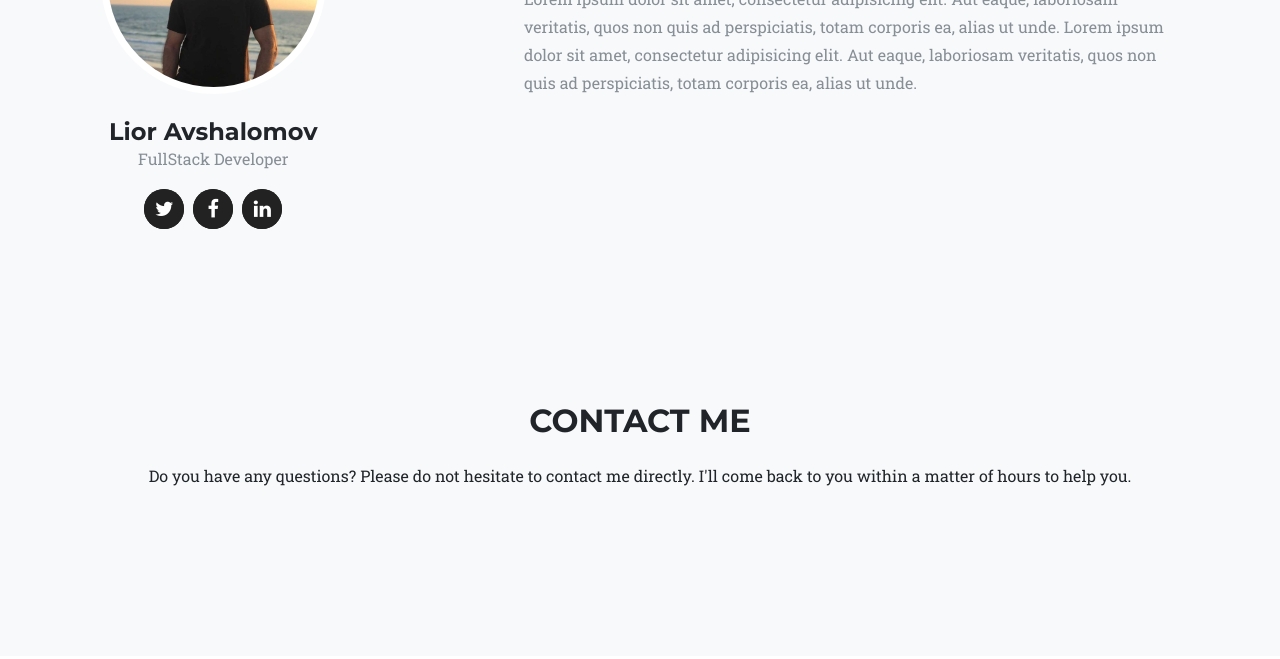
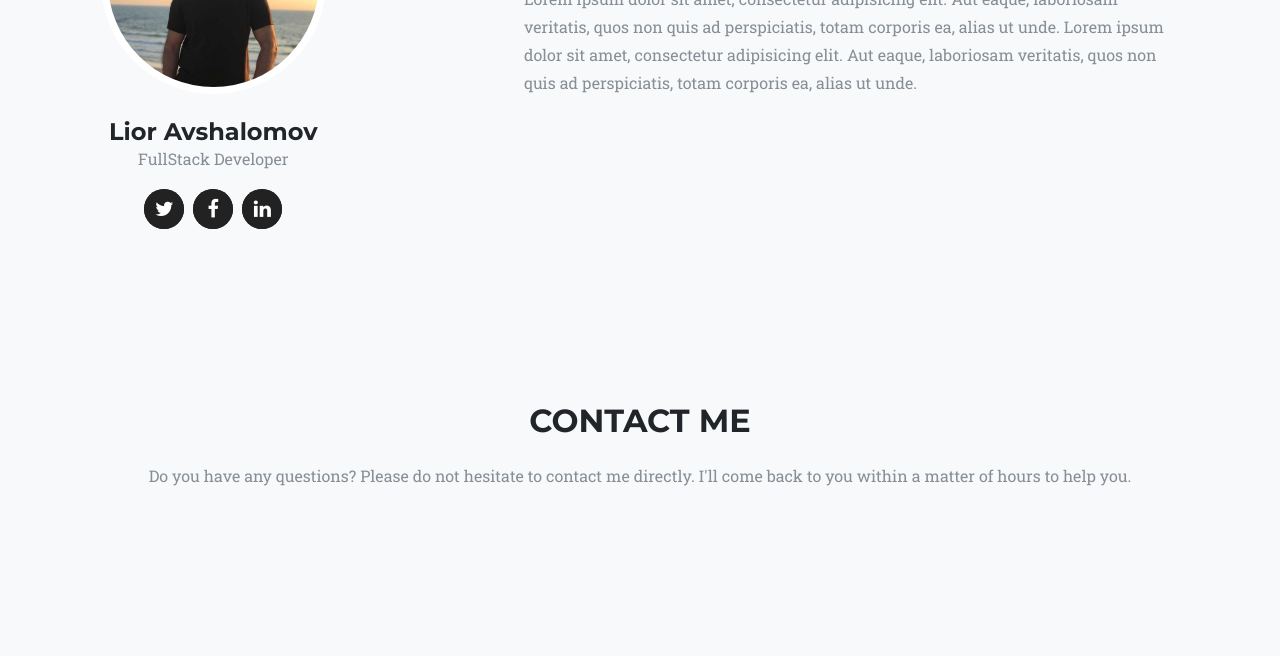
Before and after one commit to LiorAvshalomov/portfolio, a plain HTML site: page index.html in a window 1280 px wide. Shown: the part 2837-3496 px from the top of the page. Drawn offline with Linux system fonts and the light colour scheme; a script that the page names is missing; a web font is replaced by a local one.

Commit message:
Add files via upload

```diff
--- a/index.html
+++ b/index.html
@@ -197,7 +197,8 @@
   <!-- contact -->
   <section id="contactme" class="bg-light">
     <h2 class="h1-responsive font-weight-bold text-center my-4">Contact Me</h2>
-    <p class="text-center w-responsive mx-auto ">Do you have any questions? Please do not hesitate to contact me
+    <p class="text-center w-responsive mx-auto text-muted ">Do you have any questions? Please do not hesitate to contact
+      me
       directly. I'll come back to you within
       a matter of hours to help you.</p>
   </section>
```
